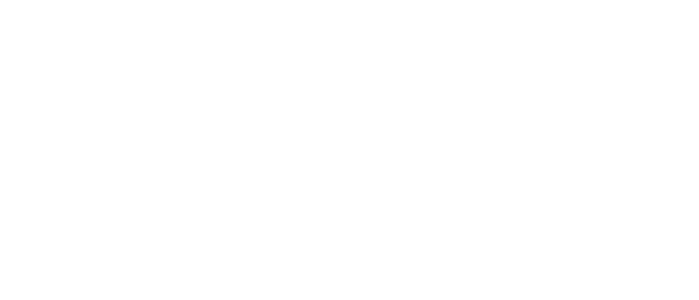
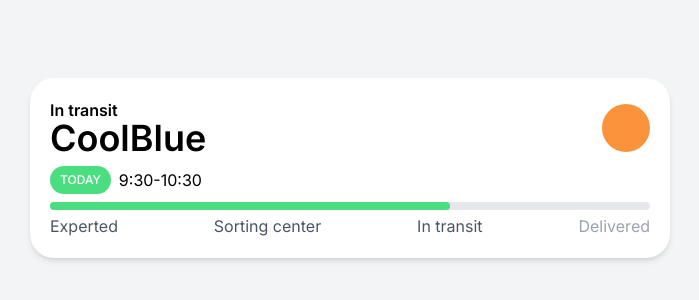
Before and after one commit to MarkTerrious/Carrot-Market-clone, a Next.js app: page / in a window 1280 px wide. Shown: the part 232-532 px from the top of the page, without its empty margins (290-989 px from the left). Built offline with nearby package versions, Linux system fonts and the light colour scheme.

Commit message:
prototype

```diff
--- a/app/page.tsx
+++ b/app/page.tsx
@@ -1,7 +1,63 @@
-import Image from "next/image";
+const style = {
+  main: `bg-gray-100 h-screen flex
+          items-center justify-center p-5 dark:bg-gray-700`,
+  box:{
+    global:`bg-white shadow-md p-5 rounded-3xl w-full
+            max-w-screen-sm dark:bg-gray-500`,
+    top: `flex justify-between items-center`,
+    topTxtLayout: `flex flex-col`,
+    topTransit: `"text-gray-600 font-semibold -mb-1 dark:text-gray-200`,
+    topCoolBlue: `text-4xl font-semibold dark:text-gray-100`,
+    topCircle: `size-12 rounded-full bg-orange-400`,
+
+    middle: `my-2 flex items-center gap-2`,
+    today: `bg-green-400 text-white
+            uppercase px-2.5 py-1.5 text-xs font-medium rounded-full
+            hover:bg-green-600 hover:scale-120 hover:duration-300`,
+    time: `dark:text-gray-100`,
+    progressBar: `relative mb-5`,
+    whitePgrsBar: `bg-gray-200 absolute rounded-full w-full h-2`,
+    greenPgrsBar: `bg-green-400 absolute rounded-full w-2/3 h-2`,
+    textWidget: `flex justify-between text-gray-600 dark:text-black`,
+    textDelivered: `text-gray-400 dark:text-gray-200 `,
+  },
+
+};
 
 export default function Home() {
+
   return (
-        <div></div>
+        <main className={`${style["main"]}`}>
+           {/* card box */}
+          <div className={`${style["box"]["global"]}`}>
+           {/* top of card box */}
+            <div className={`${style["box"]["top"]}`}>
+              <div className={`${style["box"]["topTxtLayout"]}`}>
+                <span className={`${style["box"]["topTransit"]}`}>In transit</span>
+                <span className={`${style["box"]["topCoolBlue"]}`}>CoolBlue</span>
+              </div>
+              <div className={`${style["box"]["topCircle"]}`}/>
+            </div>
+            {/* middle of card box */}
+            <div className={`${style["box"]["middle"]}`}>
+              <span className={`${style["box"]["today"]}`}>
+                Today
+              </span>
+              <span className={`${style["box"]["time"]}`}>9:30-10:30</span>
+            </div>
+            {/* progress bar of card box */}
+            <div className={`${style["box"]["progressBar"]}`}>
+              <div className={`${style["box"]["whitePgrsBar"]}`}/>
+              <div className={`${style["box"]["greenPgrsBar"]}`}/>
+            </div>
+            {/* text widget of progress bar */}
+            <div className={`${style["box"]["textWidget"]}`}>
+              <span>Experted</span>
+              <span>Sorting center</span>
+              <span>In transit</span>
+              <span className={`${style["box"]["textDelivered"]}`}>Delivered</span>
+            </div>
+          </div>
+        </main>
   );
 }
--- a/tailwind.config.ts
+++ b/tailwind.config.ts
@@ -8,12 +8,10 @@
   ],
   theme: {
     extend: {
-      backgroundImage: {
-        "gradient-radial": "radial-gradient(var(--tw-gradient-stops))",
-        "gradient-conic":
-          "conic-gradient(from 180deg at 50% 50%, var(--tw-gradient-stops))",
-      },
-    },
+      scale: {
+        "120": "1.20"
+      }
+    }
   },
   plugins: [],
 };
```
